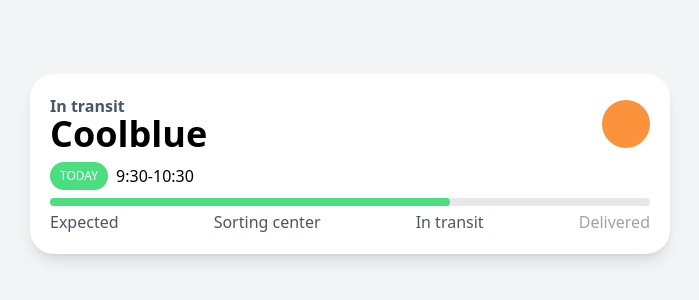
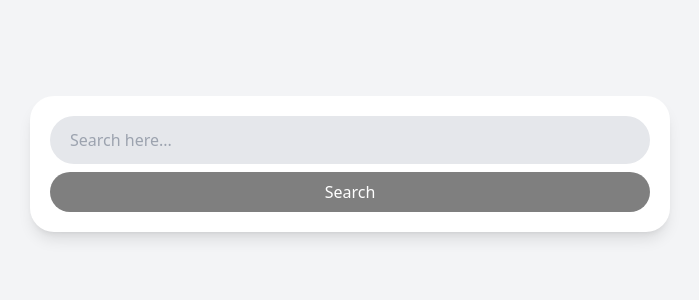
Before and after one commit to jsgjsg/carrot-market-reloaded, a Next.js app: page / in a window 1280 px wide. Shown: the part 236-536 px from the top of the page, without its empty margins (290-989 px from the left). Built offline with nearby package versions, Linux system fonts and the light colour scheme.

Commit message:
#3.4 Tailwind Variables

```diff
--- a/app/page.tsx
+++ b/app/page.tsx
@@ -1,41 +1,13 @@
 
 export default function Home() {
   return (
-      <main className="bg-gray-100 h-screen flex items-center justify-center p-5 dark:bg-gray-700">
-        <div className="bg-white shadow-lg p-5 rounded-3xl w-full max-w-screen-sm dark:bg-gray-600">
-
-          {/* row1 */}
-          <div className="flex justify-between items-center">
-            <div className="flex flex-col">
-              <span className="text-gray-600 font-semibold -mb-1 dark:text-gray-300">In transit</span>
-              <span className="text-4xl font-semibold dark:text-white">Coolblue</span>
-            </div>
-            <div className="size-12 rounded-full bg-orange-400" />
-          </div>
-
-          {/* row2 */}
-          <div className="my-2 flex items-center gap-2">
-            <span className="bg-green-400 text-white uppercase px-2.5 py-1.5 text-xs font-medium rounded-full
-                            hover:bg-green-500 hover:scale-125 transition">Today</span>
-            <span className="dark:text-gray-100">9:30-10:30</span>
-          </div>
-
-          {/* row3 */}
-          <div className="relative">
-            <div className="bg-gray-200 absolute rounded-full w-full h-2" />
-            <div className="bg-green-400 absolute rounded-full w-2/3 h-2" />
-          </div>
-
-          {/* row4 */}
-          <div className="flex justify-between items-center mt-5 text-gray-600 dark:text-gray-300">
-            <span>Expected</span>
-            <span>Sorting center</span>
-            <span>In transit</span>
-            <span className="text-gray-400 dark:text-gray-500">Delivered</span>
-          </div>
-
+      <main className="bg-gray-100 h-screen flex items-center justify-center p-5">
+        <div className="bg-white shadow-lg p-5 rounded-3xl w-full max-w-screen-sm flex flex-col gap-2">
+          <input className="w-full rounded-full h-12 bg-gray-200 pl-5 outline-none ring ring-transparent focus:ring-orange-500 focus:ring-offset-2 transition-shadow" type="text" placeholder="Search here..."/>
+          <button className="bg-black bg-opacity-50 text-white py-2 rounded-full active:scale-90 transition-transform font-medium outline-none">
+            Search
+          </button>
         </div>
-
       </main>
   );
 }
```
